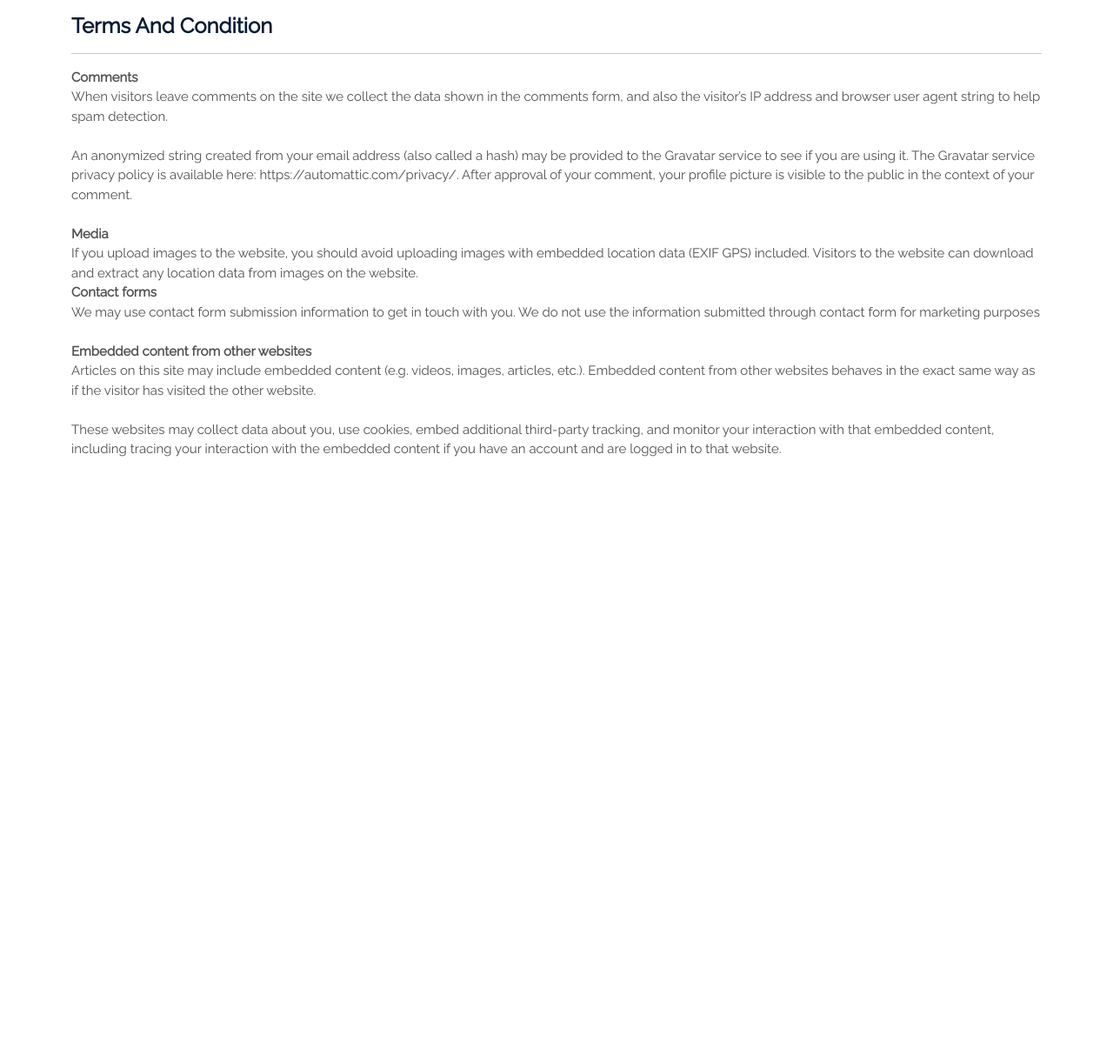
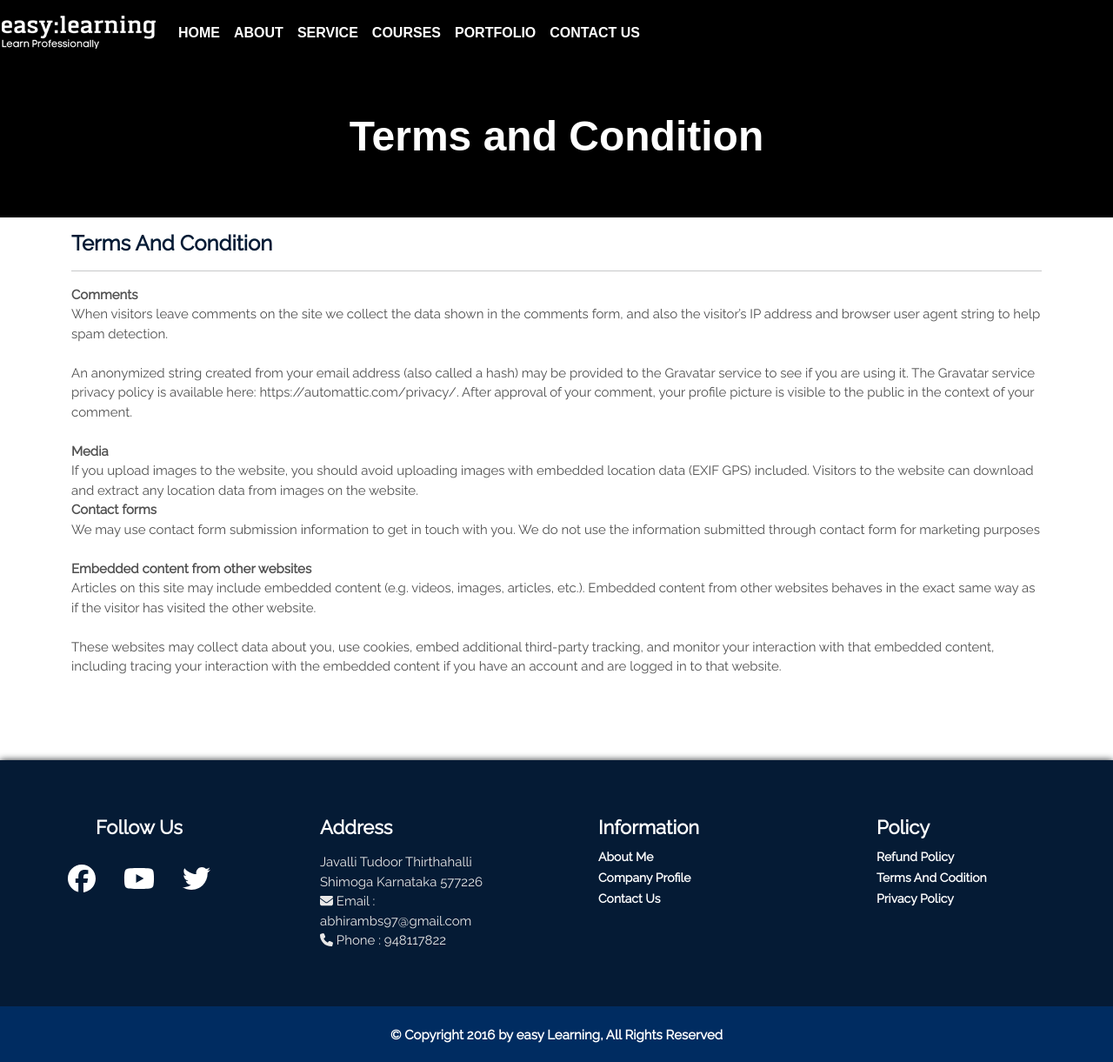
Before and after one commit to abhibs/react-laravel-project, a React (Create React App) app: page /terms/condition in a window 1280 px wide. Shown: the whole page at 87% size. Before the commit the page ends 800 px from the top, so only its background shows below. Built offline with nearby package versions, Linux system fonts and the light colour scheme; a web font is replaced by a local one.

Commit message:
terms and condition page created and link given to footer

```diff
--- a/src/App.js
+++ b/src/App.js
@@ -1,15 +1,13 @@
 import React from "react";
-import TermsCondition from "./components/TermsCondition/TermsCondition";
-// import { BrowserRouter } from "react-router-dom";
-// import AppRouter from "./routes/AppRouter";
+import { BrowserRouter } from "react-router-dom";
+import AppRouter from "./routes/AppRouter";
 
 function App() {
   return (
     <>
-      {/* <BrowserRouter>
+      <BrowserRouter>
         <AppRouter />
-      </BrowserRouter> */}
-      <TermsCondition />
+      </BrowserRouter>
     </>
   );
 }
--- a/src/components/Footer/Footer.jsx
+++ b/src/components/Footer/Footer.jsx
@@ -64,9 +64,13 @@ class Footer extends Component {
                 Refund Policy
               </Link>
               <br></br>
-              <a className="footerLink" href="#">
+              {/* <a className="footerLink" href="#">
                 Terms And Codition
-              </a>
+              </a> */}
+              <Link className="footerLink" to="/terms/condition">
+                Terms And Codition
+              </Link>
+
               <br></br>
               <a className="footerLink" href="#">
                 Privacy Policy
--- /dev/null
+++ b/src/pages/Termscondition.jsx
@@ -0,0 +1,20 @@
+import React, { Component } from "react";
+import TopNavigation from "../components/TopNavigation/TopNavigation";
+import PageTop from "../components/PageTop/PageTop";
+import TermsCondition from "../components/TermsCondition/TermsCondition";
+import Footer from "../components/Footer/Footer";
+
+class Termscondition extends Component {
+  render() {
+    return (
+      <>
+        <TopNavigation title="Abhiram / Terms Condition" />
+        <PageTop pagetitle="Terms and Condition" />
+        <TermsCondition />
+        <Footer />
+      </>
+    );
+  }
+}
+
+export default Termscondition;
--- a/src/routes/AppRouter.jsx
+++ b/src/routes/AppRouter.jsx
@@ -1,5 +1,5 @@
 import React, { Component } from "react";
-import { BrowserRouter as Router, Switch, Route, Link } from "react-router-dom";
+import { BrowserRouter as Switch, Route } from "react-router-dom";
 import Services from "../pages/Services";
 import Allcoursespage from "../pages/Allcoursespage";
 import Allprojectpage from "../pages/Allprojectpage";
@@ -7,6 +7,7 @@ import Aboutpage from "../pages/Aboutpage";
 import Contactpage from "../pages/Contactpage";
 import Homepage from "../pages/Homepage";
 import Refundpolicy from "../pages/Refundpolicy";
+import Termscondition from "../pages/Termscondition";
 
 class AppRouter extends Component {
   render() {
@@ -20,6 +21,7 @@ class AppRouter extends Component {
           <Route exact path="/about" component={Aboutpage} />
           <Route exact path="/contact" component={Contactpage} />
           <Route exact path="/refund/policy" component={Refundpolicy} />
+          <Route exact path="/terms/condition" component={Termscondition} />
         </Switch>
       </>
     );
```
